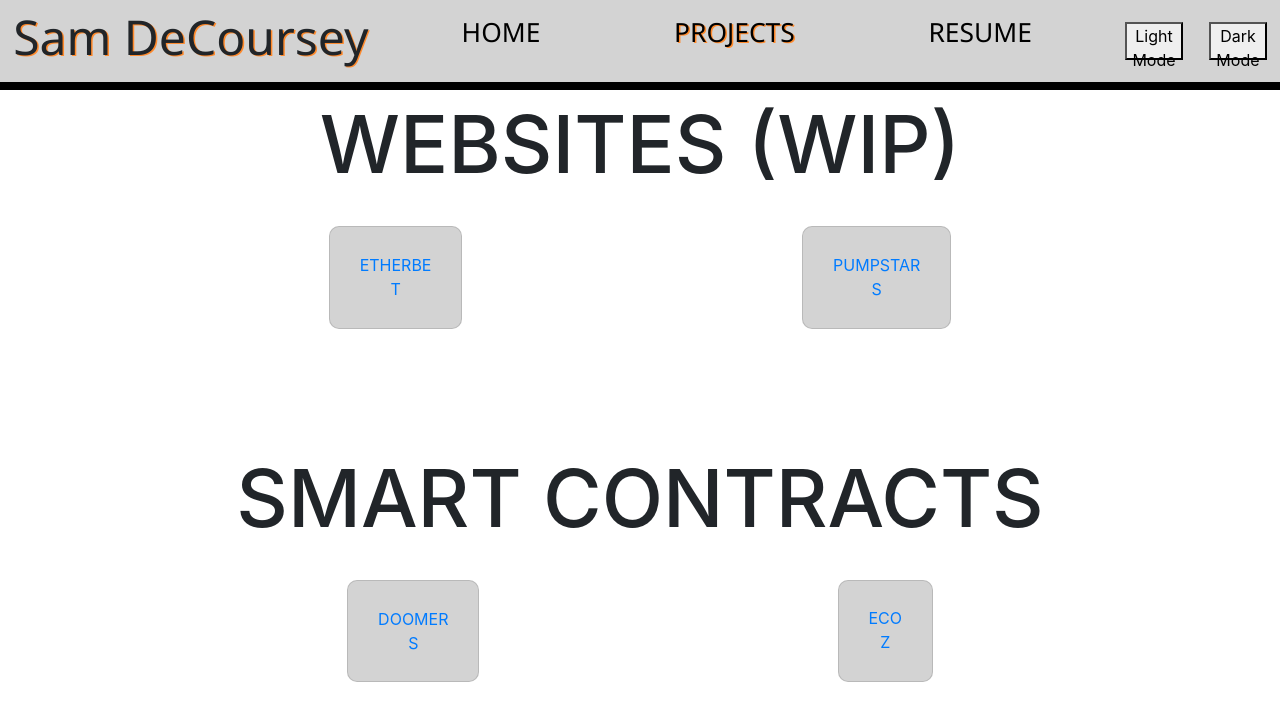
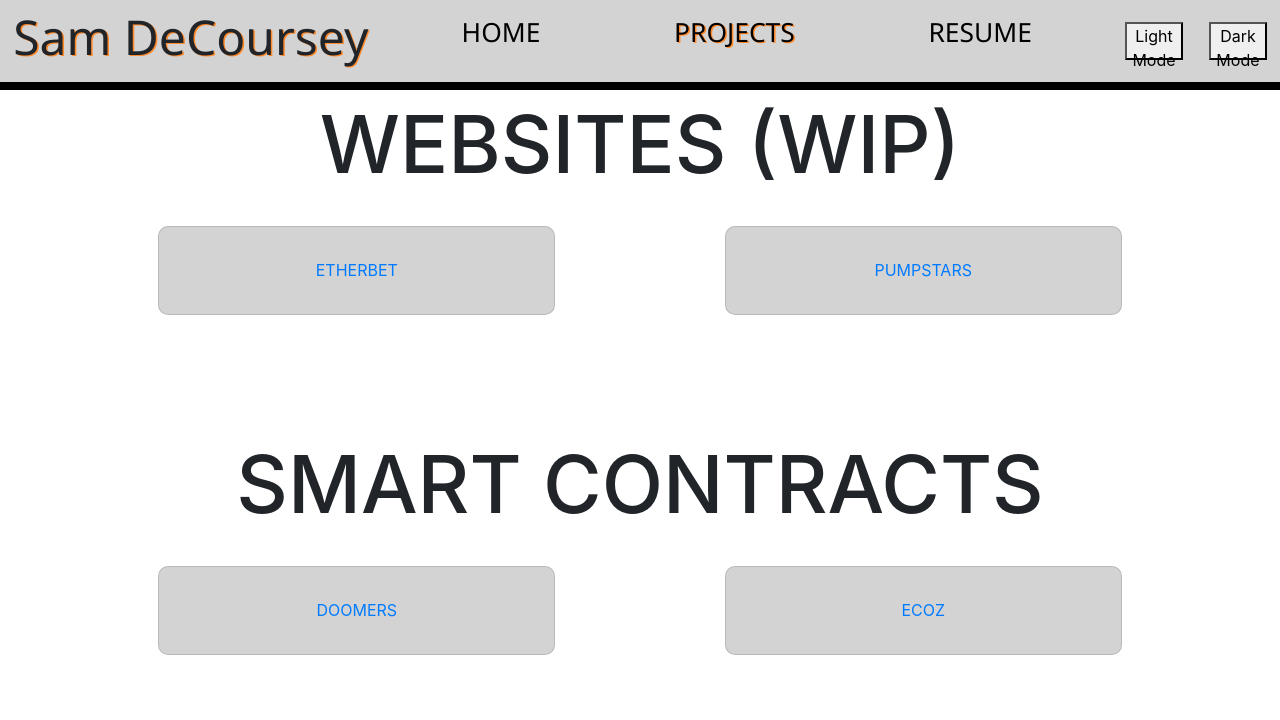
Before and after one commit to SamDecoursey/SamDeCoursey.github.io, a plain HTML site: page projects.html in a window 1280 px wide. Drawn offline with nearby package versions, Linux system fonts and the light colour scheme.

Commit message:
Update projects.css

```diff
--- a/projects.css
+++ b/projects.css
@@ -129,3 +129,7 @@
 .Projects-box a {
     text-decoration: none;
 }
+
+.card-body {
+    width: 27vw;
+}
```
